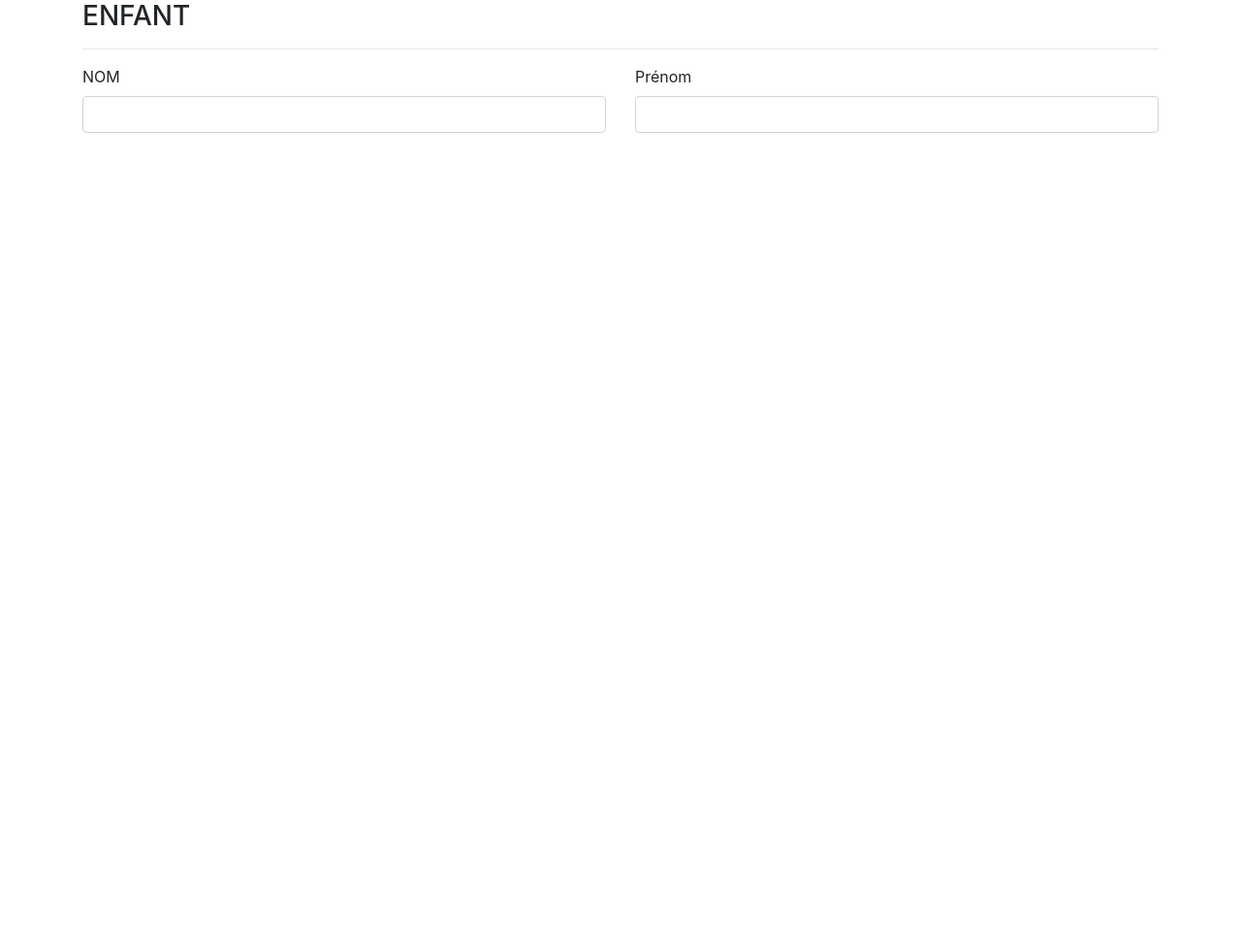
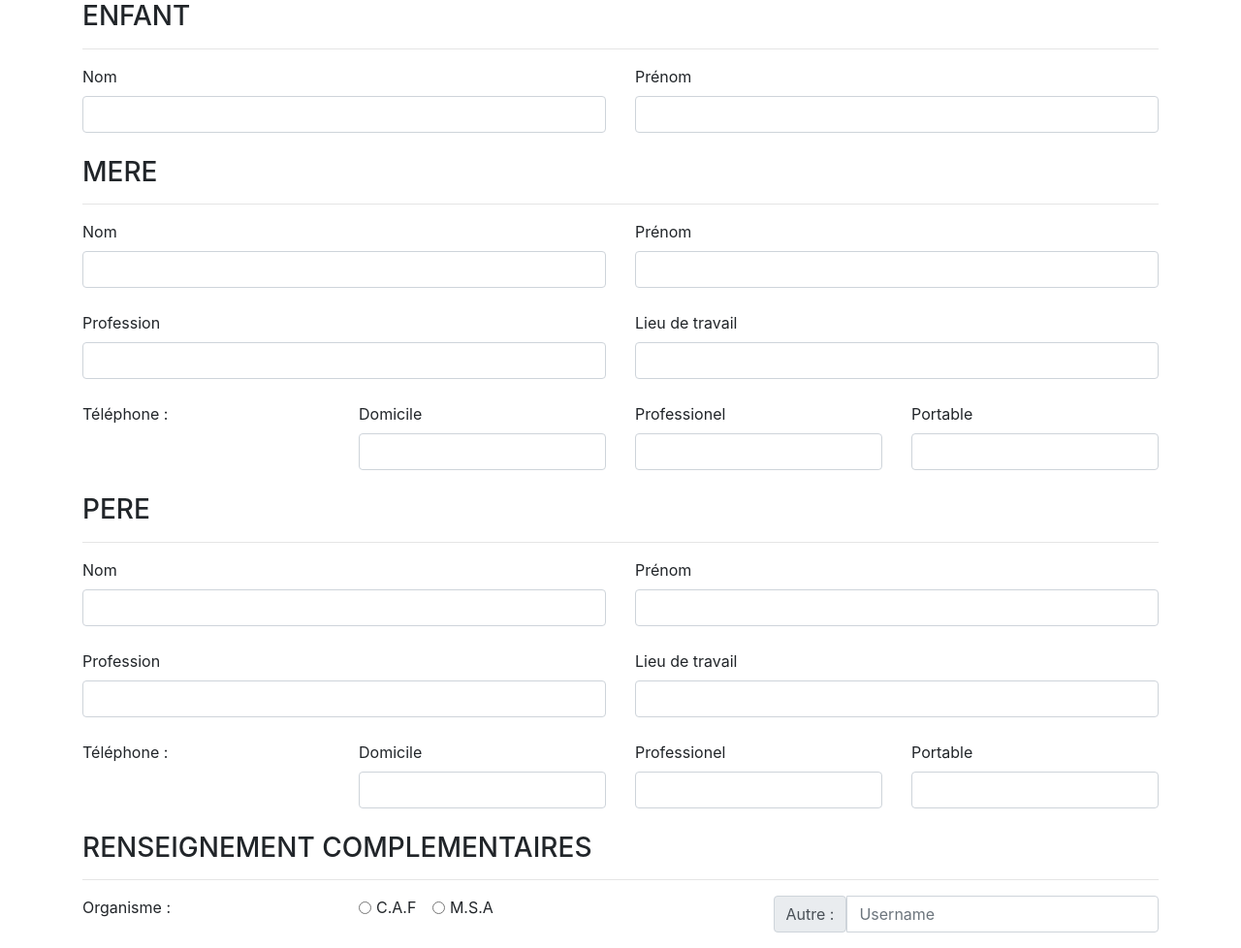
Before and after one commit to ToPin060/Stage3C, a Django app: page / in a window 1280 px wide. Shown: the whole page at 97% size. Before the commit the page ends 137 px from the top, so only its background shows below. Run offline with Django 3.2, Linux system fonts and the light colour scheme; some libraries are stand-ins or nearby versions.

Commit message:
Modification du formulaire [v0.3]

```diff
--- a/PensesBetes/Patch_Notes.txt
+++ b/PensesBetes/Patch_Notes.txt
@@ -12,6 +12,12 @@ ________________________________________________________________________________
 
     [v0.2]
 
+        # Création d'un App "Accueil"
+        # Mise en place de arborescence d'"Accueil"
+        # Initialisation d'un formulaire ( pour la préinscription )
 
+    [v0.3]
+
+        # Changement du formulaire
 ________________________________________________________________________________________________________________________
 ________________________________________________________________________________________________________________________|
--- a/Serveur/Accueil/templates/Accueil/index.html
+++ b/Serveur/Accueil/templates/Accueil/index.html
@@ -9,6 +9,7 @@
 
 {% block preinscription %}
     <form id="test" role="form">
+        <!-- ENFANT-->
         <div class="row">
             <div class="col">
                 <h3>ENFANT</h3>
@@ -17,14 +18,141 @@
         </div>
         <div class="row">
             <div class="col">
-                <label for="NomEnfant" class="form-label">NOM</label>
-                <input type="email" class="form-control" id="NomEnfant">
+                <label for="NomEnfant" class="form-label">Nom</label>
+                <input type="text" class="form-control" id="NomEnfant">
             </div>
             <div class="col">
                 <label for="PrenomEnfant" class="form-label">Prénom</label>
-                <input type="email" class="form-control" id="PrenomEnfant">
+                <input type="text" class="form-control" id="PrenomEnfant">
             </div>
         </div>
+        <br>
 
+        <!-- MERE -->
+        <div class="row">
+            <div class="col">
+                <h3>MERE</h3>
+                <HR>
+            </div>
+        </div>
+        <div class="row">
+            <div class="col">
+                <label for="NomMere" class="form-label">Nom</label>
+                <input type="text" class="form-control" id="NomMere">
+            </div>
+            <div class="col">
+                <label for="PrenomMere" class="form-label">Prénom</label>
+                <input type="text" class="form-control" id="PrenomMere">
+            </div>
+        </div>
+        <br>
+        <div class="row">
+            <div class="col">
+                <label for="ProMere" class="form-label">Profession</label>
+                <input type="text" class="form-control" id="ProMere">
+            </div>
+            <div class="col">
+                <label for="LieuProMere" class="form-label">Lieu de travail</label>
+                <input type="text" class="form-control" id="LieuProMere">
+            </div>
+        </div>
+        <br>
+        <div class="row">
+            <div class="col">
+                <label class="form-label">Téléphone :</label>
+            </div>
+            <div class="col">
+                <label for="NumDomMere" class="form-label">Domicile</label>
+                <input type="tel" class="form-control" id="NumDomMere">
+            </div>
+            <br>
+            <div class="col">
+                <label for="NumProMere" class="form-label">Professionel</label>
+                <input type="tel" class="form-control" id="NumProMere">
+            </div>
+            <br>
+            <div class="col">
+                <label for="NumPorMere" class="form-label">Portable</label>
+                <input type="tel" class="form-control" id="NumPorMere">
+            </div>
+        </div>
+        <br>
+
+        <!-- PERE -->
+        <div class="row">
+            <div class="col">
+                <h3>PERE</h3>
+                <HR>
+            </div>
+        </div>
+        <div class="row">
+            <div class="col">
+                <label for="NomPere" class="form-label">Nom</label>
+                <input type="text" class="form-control" id="NomPere">
+            </div>
+            <div class="col">
+                <label for="PrenomPere" class="form-label">Prénom</label>
+                <input type="text" class="form-control" id="PrenomPere">
+            </div>
+        </div>
+        <br>
+        <div class="row">
+            <div class="col">
+                <label for="ProPere" class="form-label">Profession</label>
+                <input type="text" class="form-control" id="ProPere">
+            </div>
+            <div class="col">
+                <label for="LieuProPere" class="form-label">Lieu de travail</label>
+                <input type="text" class="form-control" id="LieuProPere">
+            </div>
+        </div>
+        <br>
+        <div class="row">
+            <div class="col">
+                <label class="form-label">Téléphone :</label>
+            </div>
+            <div class="col">
+                <label for="NumDomPere" class="form-label">Domicile</label>
+                <input type="tel" class="form-control" id="NumDomPere">
+            </div>
+            <br>
+            <div class="col">
+                <label for="NumProPere" class="form-label">Professionel</label>
+                <input type="tel" class="form-control" id="NumProPere">
+            </div>
+            <br>
+            <div class="col">
+                <label for="NumPorPere" class="form-label">Portable</label>
+                <input type="tel" class="form-control" id="NumPorPere">
+            </div>
+        </div>
+        <br>
+
+        <!--RENSEIGNEMENT COMPLEMENTAIRES-->
+        <div class="row">
+            <div class="col">
+                <h3>RENSEIGNEMENT COMPLEMENTAIRES</h3>
+                <HR>
+            </div>
+        </div>
+        <div class="row">
+            <div class="col-3">
+                <label class="form-label">Organisme :</label>
+            </div>
+            <div class="col">
+                <div class="form-check form-check-inline">
+                    <input class="form-check-input" type="radio" name="inlineRadioOptions" id="CAF" value="option1">
+                    <label class="form-check-label" for="CAF">C.A.F</label>
+                </div>
+                <div class="form-check form-check-inline">
+                    <input class="form-check-input" type="radio" name="inlineRadioOptions" id="MSA" value="option2">
+                    <label class="form-check-label" for="MAS">M.S.A</label>
+                </div>
+            </div>
+            <div class="col input-group mb-3">
+                <span class="input-group-text" id="basic-addon1">Autre :</span>
+                <input type="text" class="form-control" placeholder="Username" aria-label="Username" aria-describedby="basic-addon1" id="OrgAutre">
+            </div>
+        </div>
     </form>
 {% endblock preinscription %}
```
